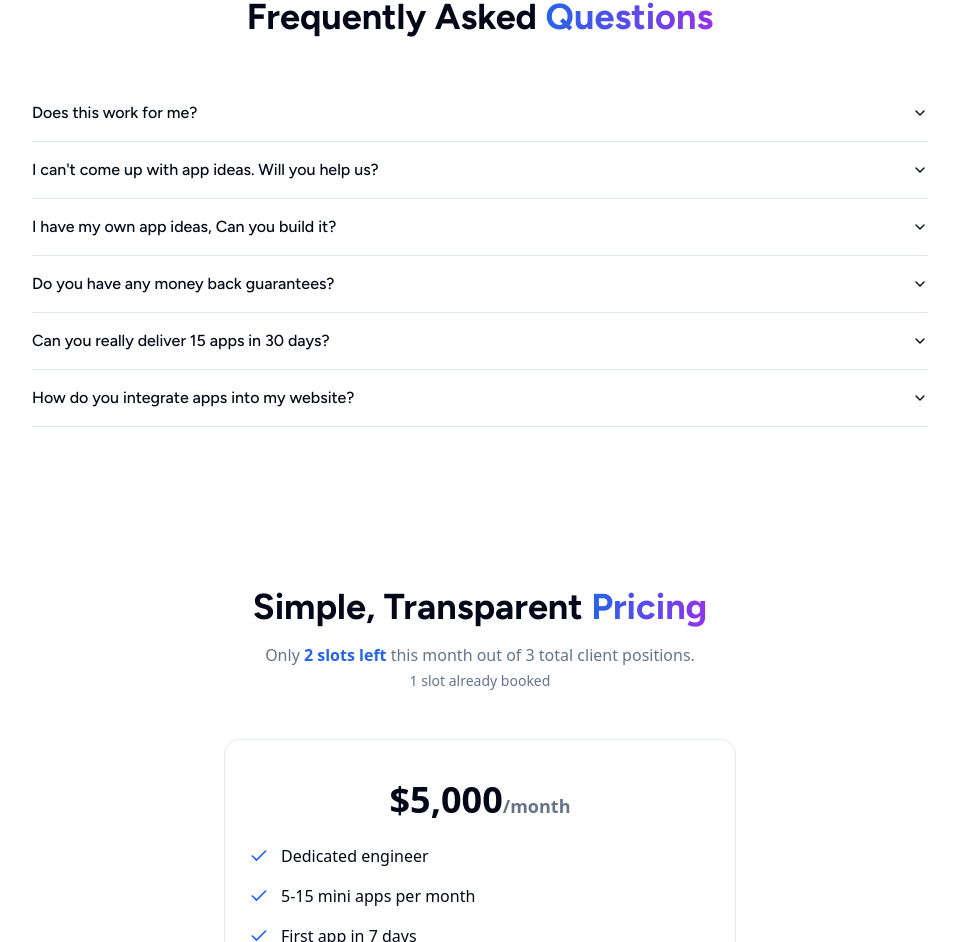
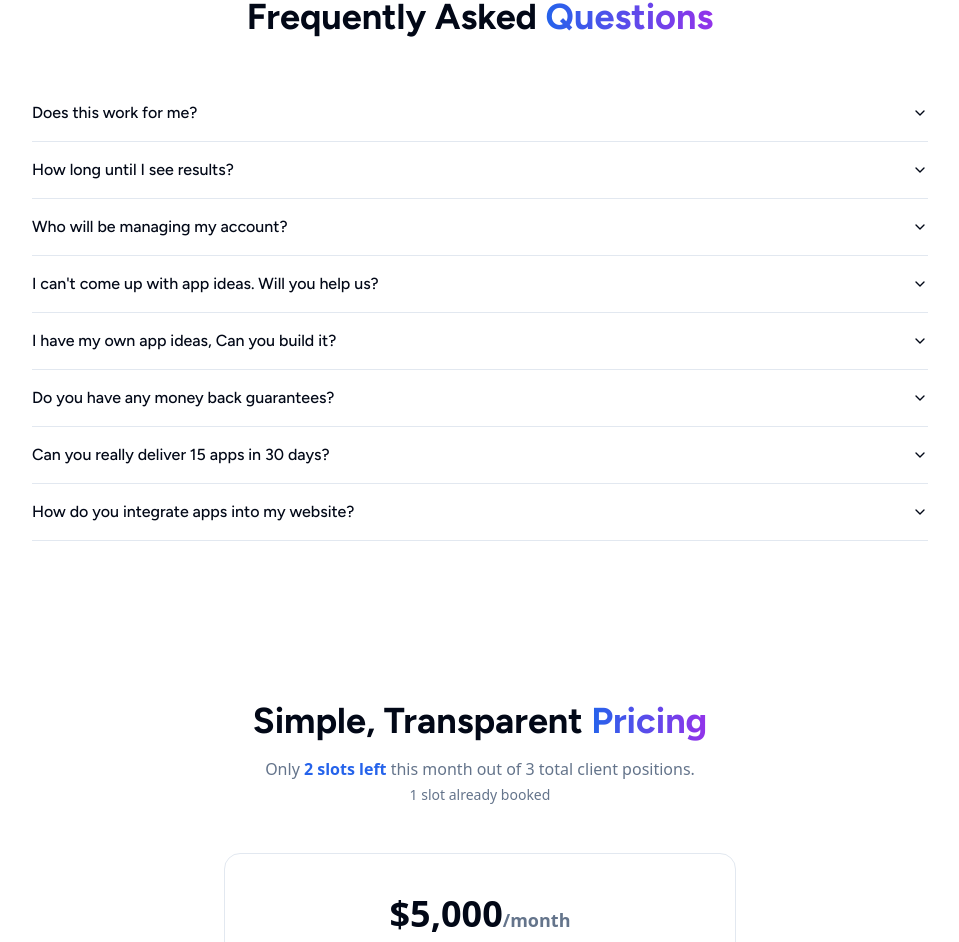
Before and after one commit to writingmate/mini-app-boost, a React (Vite) app: page / in a window 1280 px wide. Shown: the part 4997-5939 px from the top of the page, without its empty margins (160-1119 px from the left). Built offline with nearby package versions, Linux system fonts and the light colour scheme.

Commit message:
Add FAQ section updates
Updated the FAQ section to include information on expected SEO results timelines and account management details.
[skip gpt_engineer]

```diff
--- a/src/components/FAQ.tsx
+++ b/src/components/FAQ.tsx
@@ -4,6 +4,14 @@ const faqItems = [
   {
     question: "Does this work for me?",
     answer: "The mini apps work eventually for everyone, but the websites with domain rating above 20 (based on ahrefs of semrush) are better positioned for success. If we don't think we can help you we will tell you during our first call. No money asked."
+  },
+  {
+    question: "How long until I see results?",
+    answer: "We'll be honest, it takes 3-6 months to see results from SEO if you have not done any SEO for your website. SEO is a long term game, but it builds a significant competitive advantage against your competition. If you have invested in SEO, you'll see results within weeks."
+  },
+  {
+    question: "Who will be managing my account?",
+    answer: "Our account management team in North America, California. They'll handle your SEO strategy, content needs and answer any questions you may have. The executing team is in Europe: Warsaw and Amsterdam"
   },
   {
     question: "I can't come up with app ideas. Will you help us?",
```
